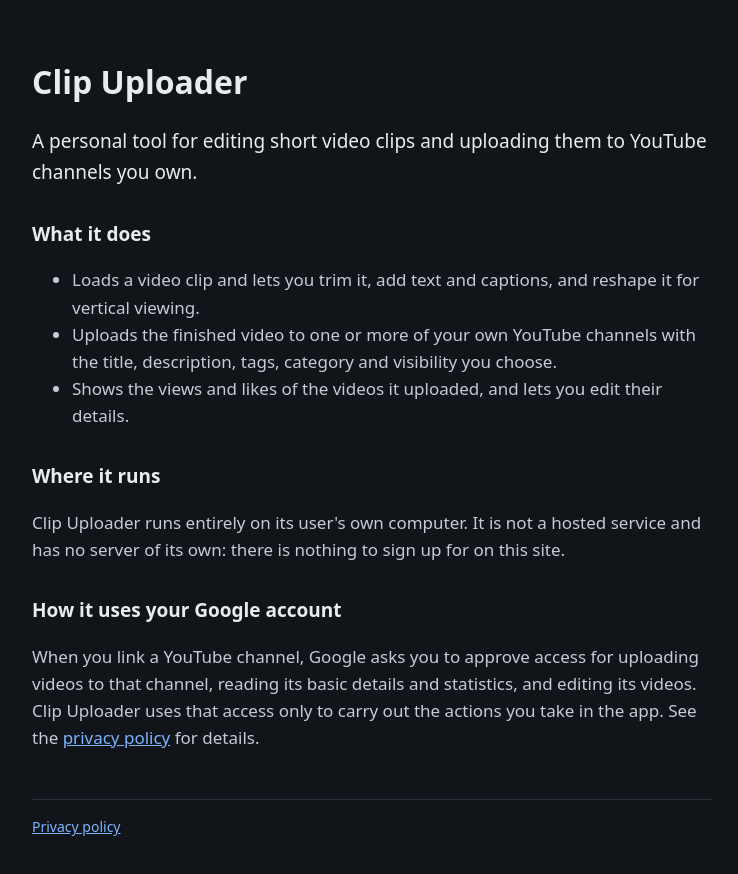
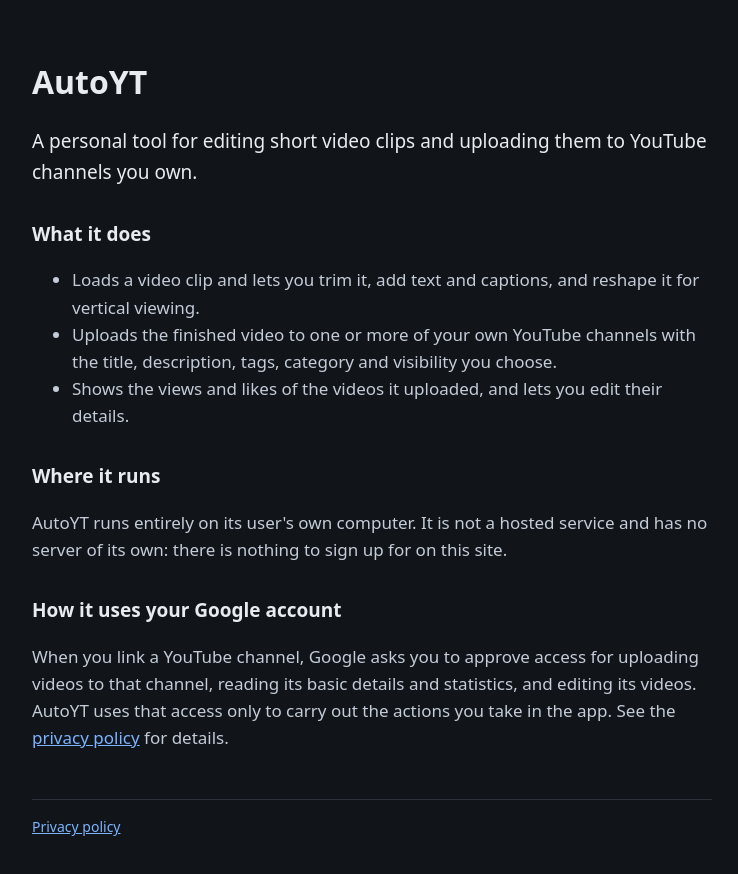
Before and after one commit to thebug8/clip-uploader-site, a plain HTML site: page index.html in a window 1280 px wide. Shown: the whole page, without its empty margins (268-1006 px from the left). Drawn offline with Linux system fonts and the light colour scheme.

Commit message:
Add files via upload

```diff
--- a/index.html
+++ b/index.html
@@ -3,7 +3,7 @@
 <head>
 <meta charset="utf-8">
 <meta name="viewport" content="width=device-width, initial-scale=1">
-<title>Clip Uploader</title>
+<title>AutoYT</title>
 <style>
   body { margin:0; background:#111418; color:#e8ecf1; font:17px/1.6 system-ui, Segoe UI, sans-serif; }
   main { max-width:680px; margin:0 auto; padding:56px 20px; }
@@ -17,7 +17,7 @@
 </head>
 <body>
 <main>
-  <h1>Clip Uploader</h1>
+  <h1>AutoYT</h1>
   <p class="lead">A personal tool for editing short video clips and uploading them to YouTube channels you own.</p>
 
   <h2>What it does</h2>
@@ -28,10 +28,10 @@
   </ul>
 
   <h2>Where it runs</h2>
-  <p>Clip Uploader runs entirely on its user's own computer. It is not a hosted service and has no server of its own: there is nothing to sign up for on this site.</p>
+  <p>AutoYT runs entirely on its user's own computer. It is not a hosted service and has no server of its own: there is nothing to sign up for on this site.</p>
 
   <h2>How it uses your Google account</h2>
-  <p>When you link a YouTube channel, Google asks you to approve access for uploading videos to that channel, reading its basic details and statistics, and editing its videos. Clip Uploader uses that access only to carry out the actions you take in the app. See the <a href="privacy.html">privacy policy</a> for details.</p>
+  <p>When you link a YouTube channel, Google asks you to approve access for uploading videos to that channel, reading its basic details and statistics, and editing its videos. AutoYT uses that access only to carry out the actions you take in the app. See the <a href="privacy.html">privacy policy</a> for details.</p>
 
   <footer>
     <a href="privacy.html">Privacy policy</a>
```
Also changed, not shown: privacy.html (+4 -4 lines).
